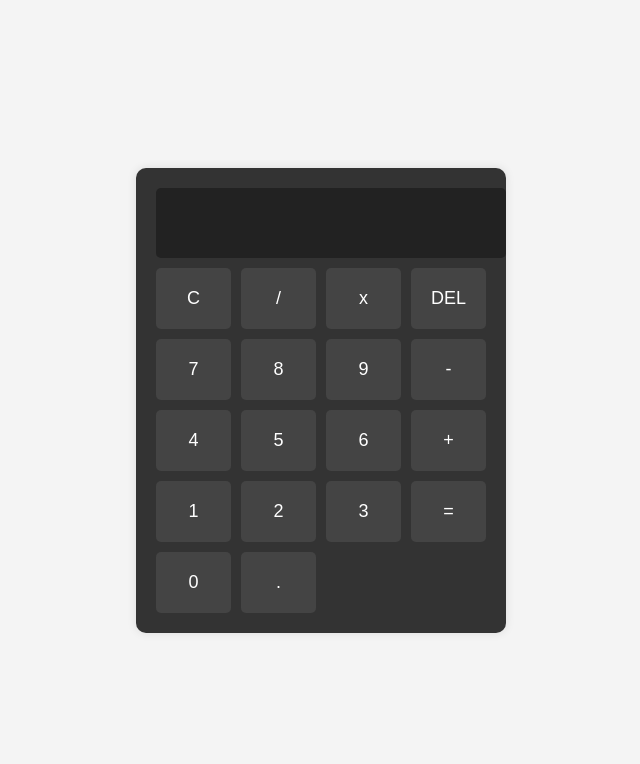
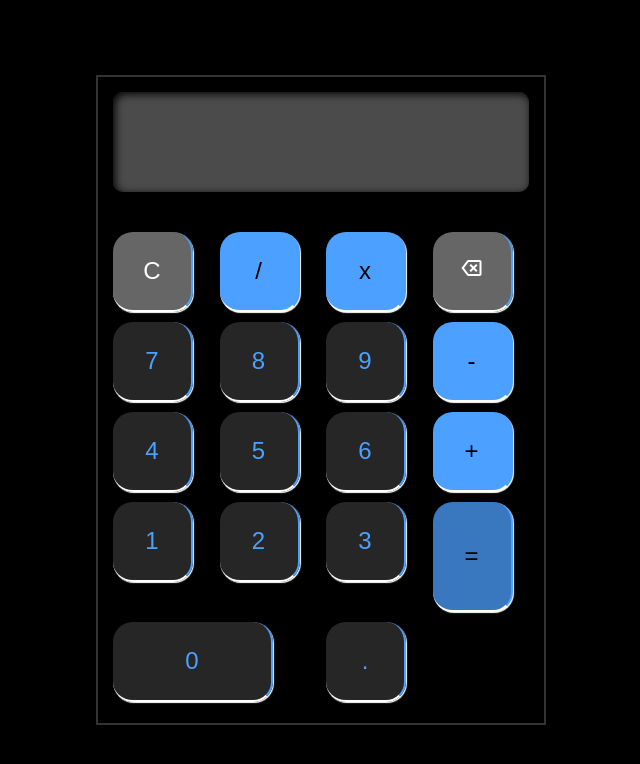
Before and after one commit to kauafelixx/calculadora, a plain HTML site: page index.html in a window 1280 px wide. Shown: the whole page, without its empty margins (319-959 px from the left). Drawn offline with nearby package versions, Linux system fonts and the light colour scheme.

Commit message:
Calculadora finalizada

```diff
--- a/index.html
+++ b/index.html
@@ -1,46 +1,47 @@
 <!DOCTYPE html>
 <html lang="pt-br">
   <head>
-    <meta charset="UTF-8">
-    <meta name="viewport" content="width=device-width, initial-scale=1.0">
+    <meta charset="UTF-8" />
+    <meta name="viewport" content="width=device-width, initial-scale=1.0" />
     <title>Calculadora</title>
-</head>
-<body>
-    <!DOCTYPE html>
-<html lang="pt-BR">
-<head>
-    <meta charset="UTF-8">
-    <meta name="viewport" content="width=device-width, initial-scale=1.0">
-    <title>Calculadora</title>
-    <link rel="stylesheet" href="styles.css">
+    <link rel="stylesheet" href="styles.css" />
+    <link
+      href="https://fonts.googleapis.com/css2?family=Material+Symbols+Outlined:opsz,wght,FILL,GRAD@20,100,1,200&icon_names=favorite,home,search,settings"
+      rel="stylesheet"
+    />
+    <link
+      rel="stylesheet"
+      href="https://fonts.googleapis.com/css2?family=Material+Symbols+Outlined:opsz,wght,FILL,GRAD@24,400,0,0&icon_names=backspace"
+    />
   </head>
   <body>
     <div class="calculator">
-        <input type="text" id="display" disabled>
+      <input type="text" id="display" disabled />
 
       <div class="buttons">
-            <button onclick="clearDisplay()">C</button>
-            <button onclick="appendToDisplay('/')">/</button>
-            <button onclick="appendToDisplay('*')">x</button>
-            <button onclick="deleteLast()">DEL</button>
+        <button onclick="clearDisplay()" class="button-c">C</button>
+        <button onclick="appendToDisplay('/')" class="somas">/</button>
+        <button onclick="appendToDisplay('*')" class="somas">x</button>
+        <button onclick="deleteLast()" class="button-del">
+          <span class="material-symbols-outlined"> backspace </span>
+        </button>
         <button onclick="appendToDisplay('7')">7</button>
         <button onclick="appendToDisplay('8')">8</button>
         <button onclick="appendToDisplay('9')">9</button>
-            <button onclick="appendToDisplay('-')">-</button>
+        <button onclick="appendToDisplay('-')" class="somas">-</button>
         <button onclick="appendToDisplay('4')">4</button>
         <button onclick="appendToDisplay('5')">5</button>
         <button onclick="appendToDisplay('6')">6</button>
-            <button onclick="appendToDisplay('+')">+</button>
+        <button onclick="appendToDisplay('+')" class="somas">+</button>
         <button onclick="appendToDisplay('1')">1</button>
         <button onclick="appendToDisplay('2')">2</button>
         <button onclick="appendToDisplay('3')">3</button>
-            <button onclick="calculate()">=</button>
-            <button onclick="appendToDisplay('0')">0</button>
+        <button onclick="calculate()" class="somas igual">=</button>
+        <button onclick="appendToDisplay('0')" class="zero">0</button>
         <button onclick="appendToDisplay('.')">.</button>
       </div>
     </div>
+
     <script src="script.js"></script>
   </body>
 </html>
-</body>
-</html>
--- a/styles.css
+++ b/styles.css
@@ -1,31 +1,50 @@
+@charset "UTF-8";
+
+@import url("https://fonts.googleapis.com/css2?family=VT323&display=swap");
+* {
+  margin: 0;
+  padding: 0;
+  box-sizing: border-box;
+}
+:root {
+  --font1: "VT323", monospace;
+
+  --color1: #c7c7c783;
+}
+
 body {
   display: flex;
   justify-content: center;
   align-items: center;
   height: 100vh;
   margin: 0;
-    background-color: #f4f4f4;
-    font-family: Arial, sans-serif;
+  background-color: #000000;
+  font-family: var(--font1);
 }
 
 .calculator {
-    background-color: #333;
-    padding: 20px;
-    border-radius: 10px;
-    box-shadow: 0px 0px 10px rgba(0, 0, 0, 0.1);
+  background-color: #000000;
+  padding: 15px;
+  height: 100vh;
+  width: 100vw;
+  max-width: 450px;
+  max-height: 650px;
+  border: 2px solid #333;
 }
 
 #display {
   width: 100%;
-    height: 50px;
-    background-color: #222;
+  height: 100px;
+  background: #727272a8;
+  box-shadow: inset 2px 2px 8px black;
+  border-radius: 10px;
   color: #fff;
   border: none;
   text-align: right;
-    padding: 10px;
-    font-size: 24px;
-    border-radius: 5px;
-    margin-bottom: 10px;
+  padding-right: 10px;
+  font-size: 3em;
+  margin-bottom: 40px;
+  font-family: sans-serif;
 }
 
 .buttons {
@@ -35,19 +54,39 @@ body {
 }
 
 button {
-    padding: 20px;
-    font-size: 18px;
+  font-size: 1.5em;
+  width: 80px;
+  height: 80px;
   border: none;
-    border-radius: 5px;
-    background-color: #444;
-    color: #fff;
+  border-radius: 20px;
+  background-color: #44444491;
+  color: rgb(76, 160, 255);
   cursor: pointer;
+  font-family: sans-serif;
+  border-bottom: 2px solid #fff;
+  border-right: 2px solid rgb(76, 160, 255);
+  box-shadow: 1px 1px 1px white;
 }
 
-button:hover {
-    background-color: #555;
+.button-c,
+.button-del {
+  background-color: var(--color1);
+  color: white;
+}
+.somas {
+  background-color: rgb(76, 160, 255);
+  color: rgb(0, 0, 0);
+}
+.igual {
+  height: 110px;
+  -ms-grid-column-span: 2;
+  background-color: rgb(57, 119, 190);
+}
+.zero {
+  grid-column: span 2;
+  width: 160px;
 }
 
 button:active {
-    background-color: #666;
+  box-shadow: 2px 2px 1px white;
 }
```
Lines whose indentation alone changed are shown as unchanged.
